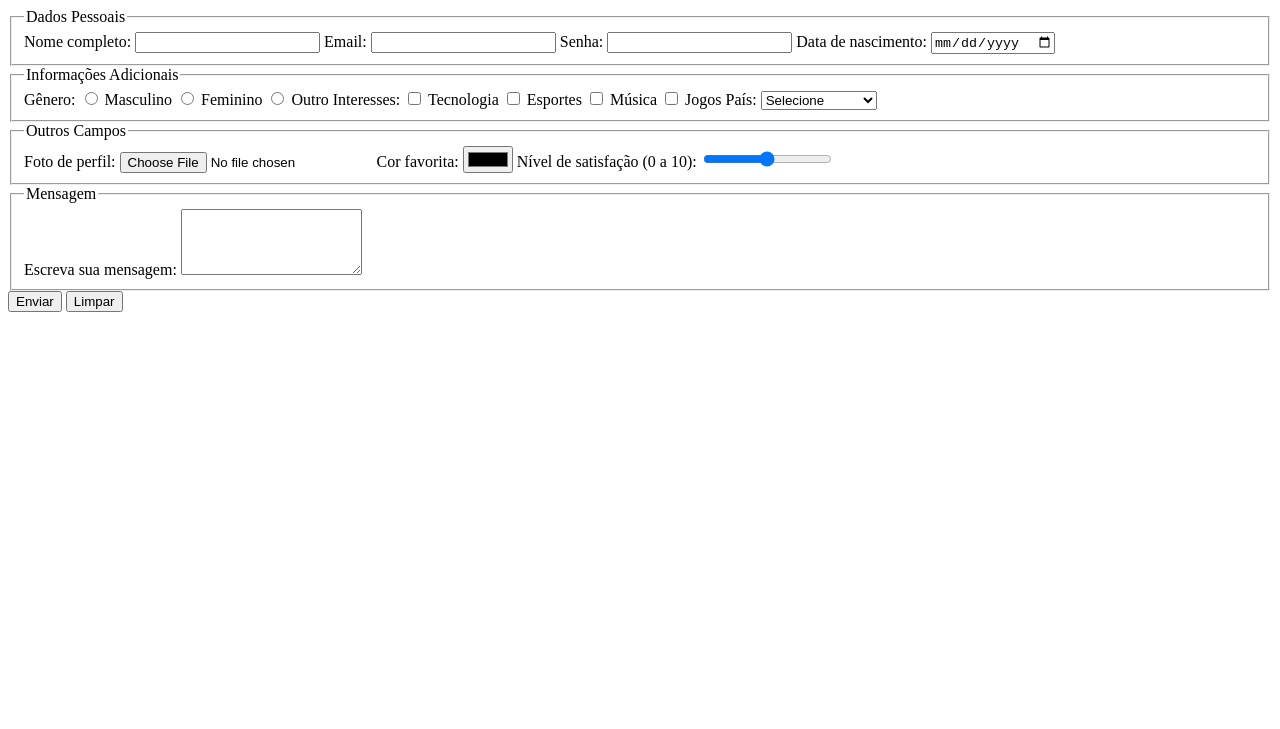
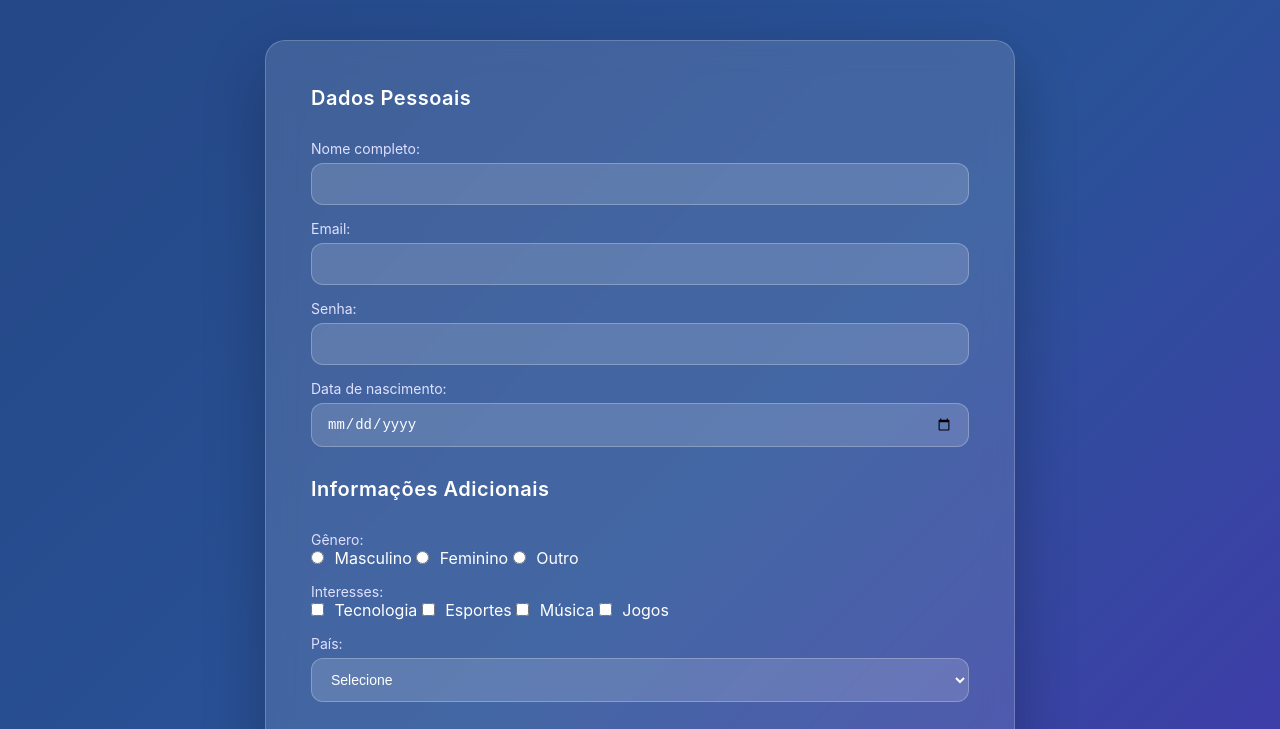
Before and after one commit to devneni/cadastro-de-usuarios, a plain HTML site: page index.html in a window 1280 px wide. Shown: the top 729 px of the page. Drawn offline with Linux system fonts and the light colour scheme; a script that the page names is missing.

Commit message:
changes in forms style

```diff
--- a/index.html
+++ b/index.html
@@ -3,6 +3,7 @@
 <head>
 <meta charset="UTF-8">
 <meta name="viewport" content="width=device-width, initial-scale=1.0">
+<link rel="stylesheet" href="style.css">
 <title>Cadastro de Usuário</title>
 
 
--- a/style.css
+++ b/style.css
@@ -1,42 +1,64 @@
 * {
     box-sizing: border-box;
+    margin: 0;
+    padding: 0;
 }
 
 body {
-    font-family: Arial, sans-serif;
-    margin: 0;
+    font-family: 'Inter', 'Segoe UI', sans-serif;
+    min-height: 100vh;
+    background: linear-gradient(135deg, #1e3c72, #2a5298, #6a11cb);
+    background-size: 200% 200%;
+    animation: gradientMove 8s ease infinite;
+    display: flex;
+    align-items: center;
+    justify-content: center;
     padding: 40px 20px;
-    background: linear-gradient(135deg, #f4f4f4, #e9e9e9);
+}
+
+@keyframes gradientMove {
+    0% { background-position: 0% 50%; }
+    50% { background-position: 100% 50%; }
+    100% { background-position: 0% 50%; }
 }
 
 form {
-    background: #ffffff;
-    padding: 30px;
-    border-radius: 12px;
-    max-width: 650px;
-    margin: auto;
-    box-shadow: 0 10px 25px rgba(0, 0, 0, 0.08);
+    width: 100%;
+    max-width: 750px;
+    padding: 45px;
+    border-radius: 20px;
+    background: rgba(255, 255, 255, 0.12);
+    backdrop-filter: blur(15px);
+    -webkit-backdrop-filter: blur(15px);
+    border: 1px solid rgba(255,255,255,0.2);
+    box-shadow: 0 25px 60px rgba(0,0,0,0.25);
+    color: white;
+    animation: fadeIn 0.6s ease-in-out;
 }
 
+@keyframes fadeIn {
+    from { opacity: 0; transform: translateY(15px); }
+    to { opacity: 1; transform: translateY(0); }
+}
 
 fieldset {
-    margin-bottom: 25px;
-    padding: 20px;
-    border: 1px solid #ddd;
-    border-radius: 8px;
+    border: none;
+    margin-bottom: 30px;
 }
 
 legend {
-    font-weight: bold;
-    padding: 0 8px;
-    color: #333;
+    font-size: 20px;
+    font-weight: 600;
+    margin-bottom: 15px;
+    color: #ffffff;
+    letter-spacing: 0.5px;
 }
 
 label {
     display: block;
-    margin-top: 12px;
-    font-weight: 500;
-    color: #444;
+    margin-top: 15px;
+    font-size: 14px;
+    color: #e0e0ff;
 }
 
 input[type="text"],
@@ -47,73 +69,93 @@ input[type="file"],
 select,
 textarea {
     width: 100%;
-    padding: 10px;
+    padding: 12px 15px;
     margin-top: 6px;
-    border-radius: 6px;
-    border: 1px solid #ccc;
-    transition: border 0.2s ease, box-shadow 0.2s ease;
+    border-radius: 12px;
+    border: 1px solid rgba(255,255,255,0.25);
+    background: rgba(255,255,255,0.15);
+    color: white;
     font-size: 14px;
+    transition: all 0.3s ease;
+}
+
+input::placeholder,
+textarea::placeholder {
+    color: rgba(255,255,255,0.6);
 }
 
 input:focus,
 select:focus,
 textarea:focus {
-    border-color: #4a90e2;
     outline: none;
-    box-shadow: 0 0 5px rgba(74, 144, 226, 0.3);
+    border-color: #00f2fe;
+    box-shadow: 0 0 0 3px rgba(0,242,254,0.3);
+    background: rgba(255,255,255,0.2);
 }
 
+
+.inline-group {
+    margin-top: 10px;
+}
+
+.inline-group label {
+    display: inline-flex;
+    align-items: center;
+    margin-right: 20px;
+    cursor: pointer;
+    font-size: 14px;
+}
 
 input[type="radio"],
 input[type="checkbox"] {
     margin-right: 6px;
-}
-
-.inline-group {
-    margin-top: 8px;
+    accent-color: #00f2fe;
 }
 
 
 input[type="range"] {
     width: 100%;
-    margin-top: 8px;
+    margin-top: 10px;
+    accent-color: #00f2fe;
 }
 
 
 button {
-    padding: 10px 18px;
-    border-radius: 6px;
+    padding: 12px 22px;
+    border-radius: 12px;
     border: none;
-    font-weight: bold;
+    font-weight: 600;
+    font-size: 14px;
     cursor: pointer;
-    transition: background 0.2s ease, transform 0.1s ease;
+    transition: all 0.3s ease;
 }
 
 button[type="submit"] {
-    background-color: #4a90e2;
-    color: white;
-    margin-right: 10px;
+    background: linear-gradient(135deg, #00f2fe, #4facfe);
+    color: #000;
+    margin-right: 12px;
 }
 
 button[type="submit"]:hover {
-    background-color: #357ab8;
+    transform: translateY(-3px);
+    box-shadow: 0 10px 25px rgba(0,242,254,0.4);
 }
 
 button[type="reset"] {
-    background-color: #ccc;
+    background: rgba(255,255,255,0.2);
+    color: white;
 }
 
 button[type="reset"]:hover {
-    background-color: #b3b3b3;
+    background: rgba(255,255,255,0.35);
 }
 
 button:active {
-    transform: scale(0.98);
+    transform: scale(0.96);
 }
-
 
 @media (max-width: 600px) {
     form {
-        padding: 20px;
+        padding: 30px;
     }
 }
```
